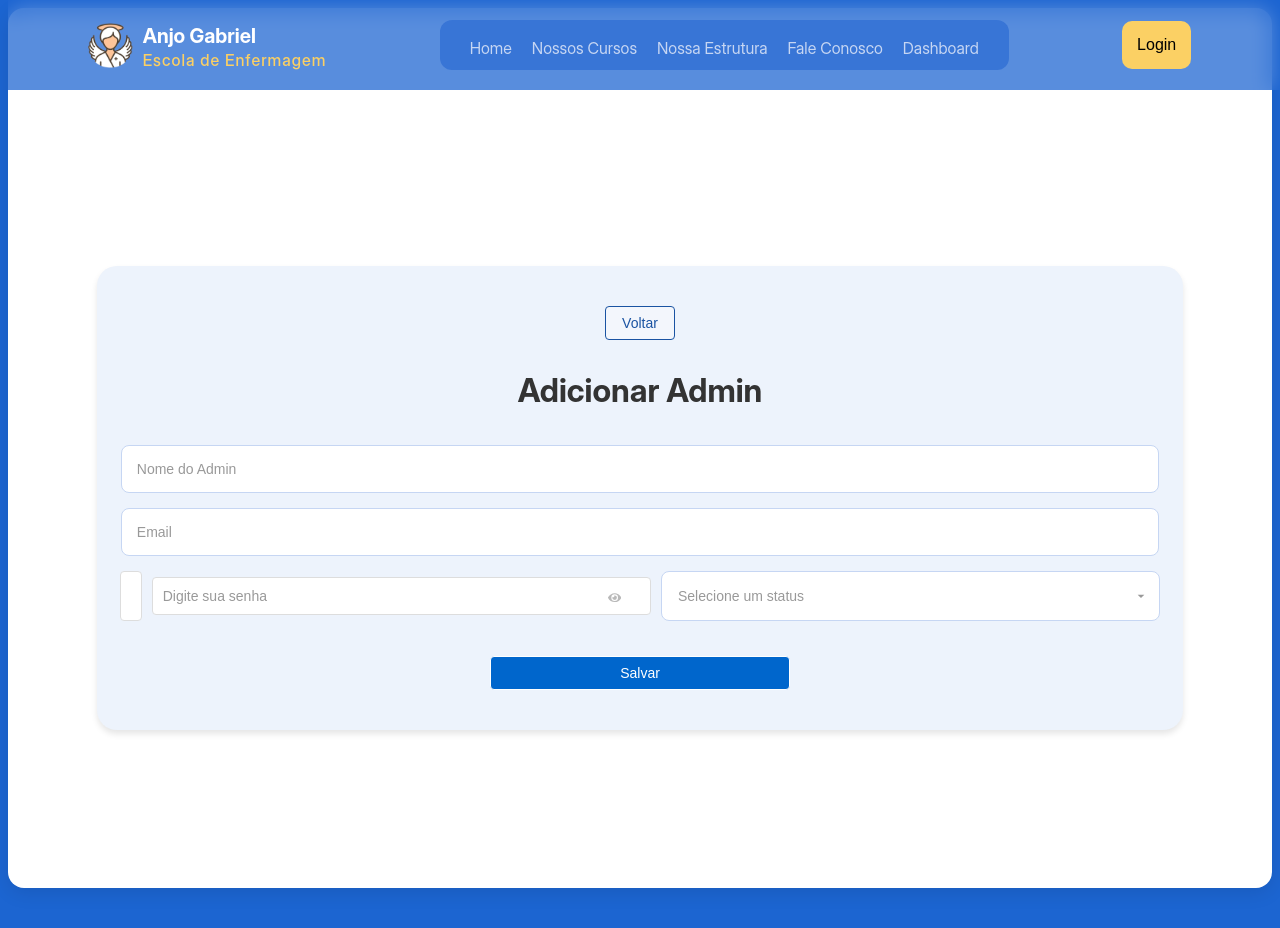
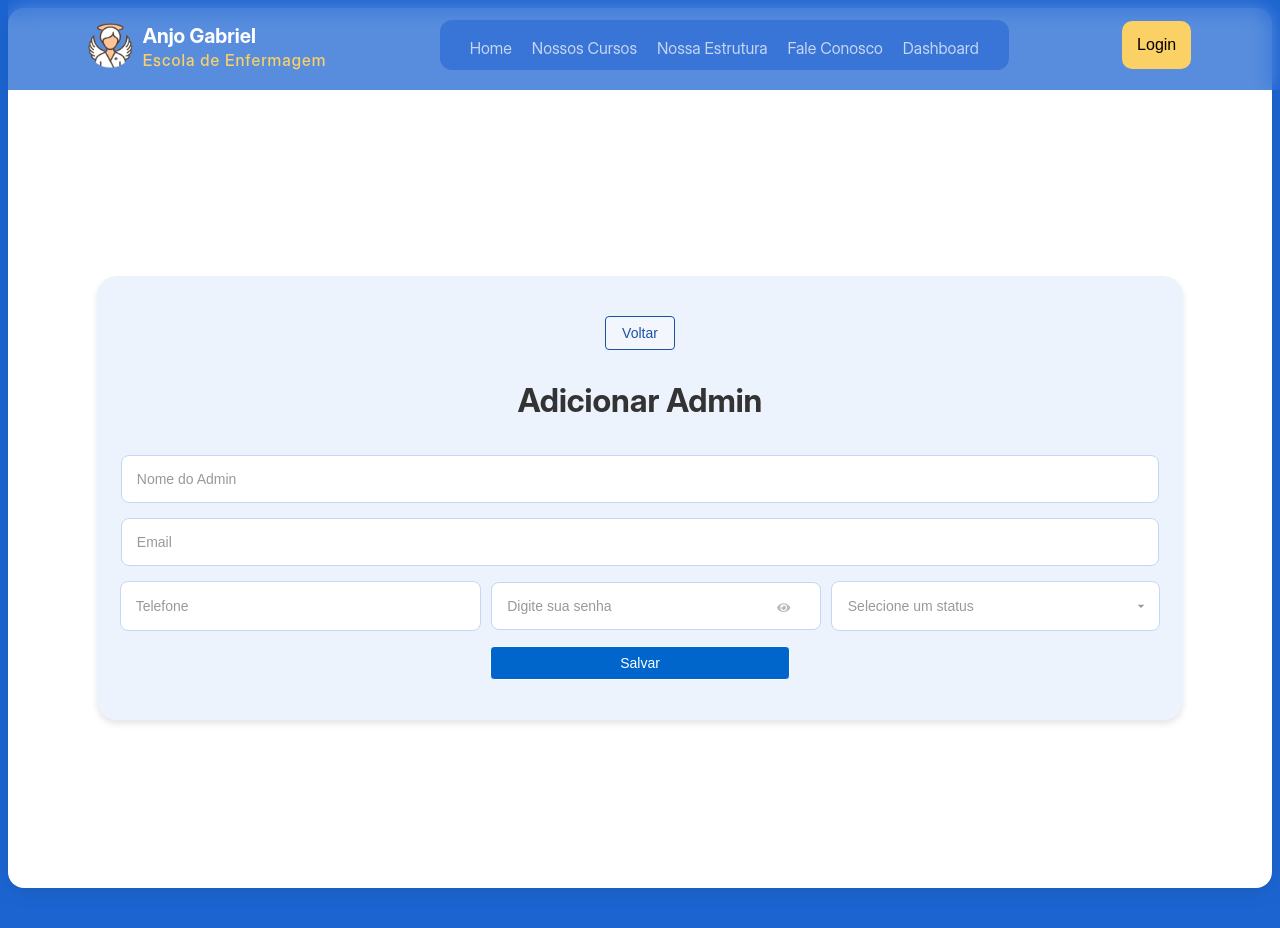
Before and after one commit to MP-oliveira/frontend-anjogabriel, a React (Vite) app in the folder frontend/: page /admins/create in a window 1280 px wide. Shown: the top 928 px of the page. Built offline with nearby package versions, Linux system fonts and the light colour scheme.

Commit message:
fix: layout

```diff
--- a/frontend/src/components/Transacoes/Transacoes.css
+++ b/frontend/src/components/Transacoes/Transacoes.css
@@ -145,7 +145,7 @@
 }
 
 /* Estilos para o formulário de filtro */
-.input-three-columns {
+/* .input-three-columns {
   display: flex;
   gap: 10px;
   margin-bottom: 20px;
@@ -156,7 +156,7 @@
   padding: 10px;
   border: 1px solid #ddd;
   border-radius: 4px;
-}
+} */
 
 .input-three-columns button {
   padding: 10px 20px;
```
